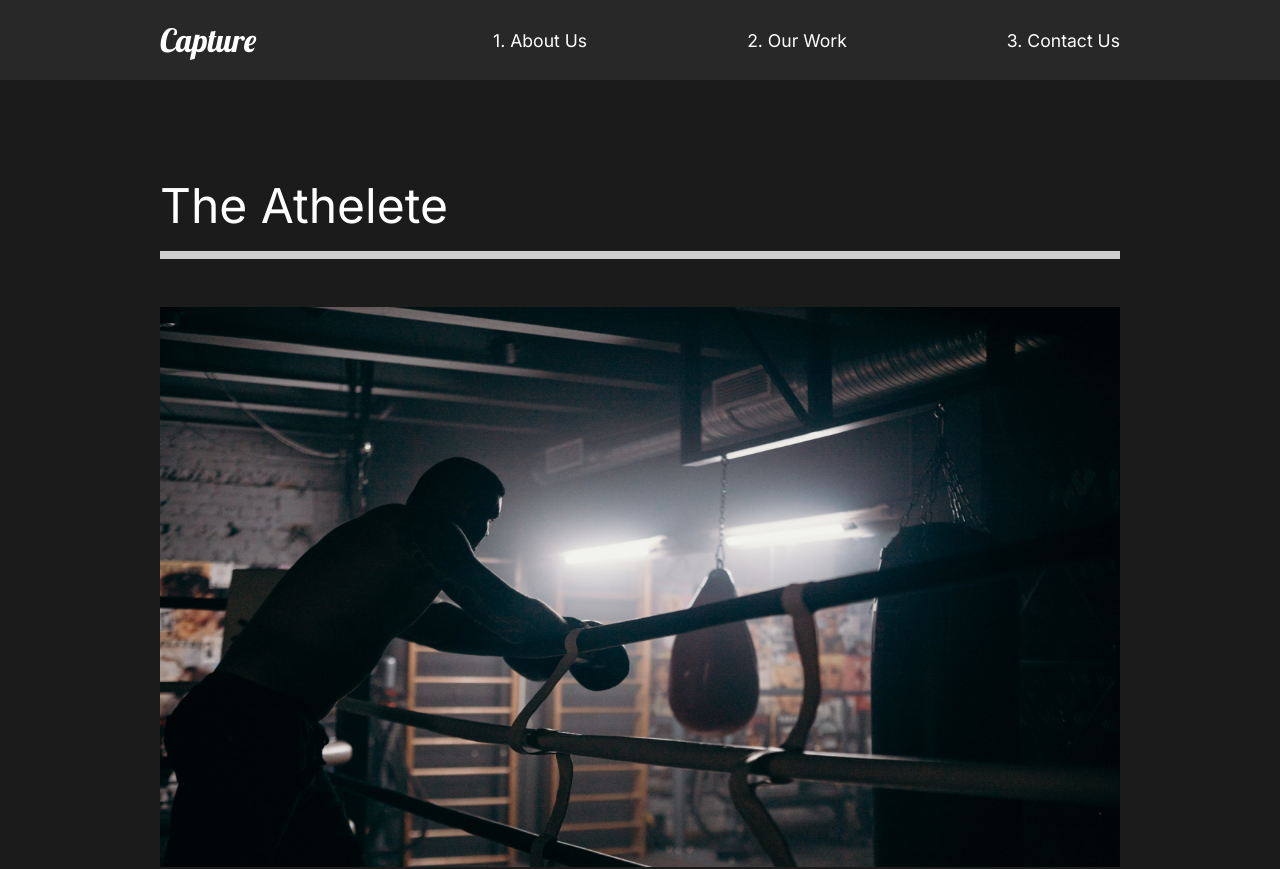
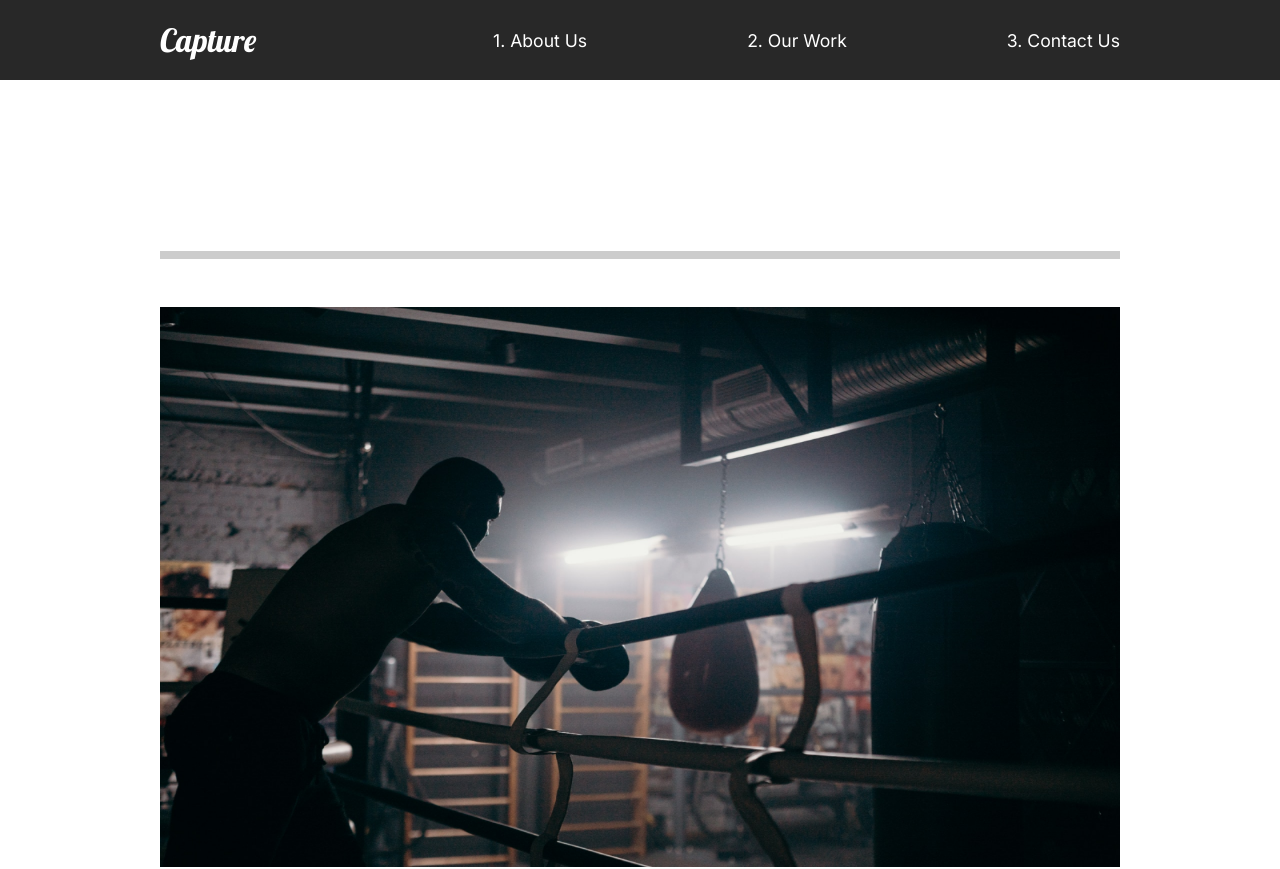
Before and after one commit to odeddugma/capture-website, a React (Create React App) app: page /work in a window 1280 px wide. Shown: the top 869 px of the page. Built offline with nearby package versions, Linux system fonts and the light colour scheme.

Commit message:
Page transitions

```diff
--- a/src/App.js
+++ b/src/App.js
@@ -1,27 +1,32 @@
 // Import global style
 import GlobalStyle from "./components/GlobalStyle";
 // Import pages
+import Nav from "./components/Nav";
 import AboutUs from "./pages/AboutUs";
 import OurWork from "./pages/OurWork";
 import ContactUs from "./pages/ContactUs";
 import MovieDetails from "./pages/MovieDetails";
 
 // Router
-import { Route, Routes } from "react-router-dom";
-
-import Nav from "./components/Nav";
+import { Route, Routes, useLocation } from "react-router-dom";
+// Animation
+import { AnimatePresence } from "framer-motion";
 
 function App() {
+	const location = useLocation();
+	console.log(location);
 	return (
 		<div className="App">
 			<GlobalStyle />
 			<Nav />
-			<Routes>
-				<Route path="/" element={<AboutUs />} />
-				<Route path="/work" element={<OurWork />} />
-				<Route path="/work/:id" element={<MovieDetails />} />
-				<Route path="/contact" element={<ContactUs />} />
-			</Routes>
+			<AnimatePresence exitBeforeEnter>
+				<Routes location={location} key={location.pathname}>
+					<Route path="/" element={<AboutUs />} />
+					<Route path="/work" element={<OurWork />} />
+					<Route path="/work/:id" element={<MovieDetails />} />
+					<Route path="/contact" element={<ContactUs />} />
+				</Routes>
+			</AnimatePresence>
 
 			{/*
       The old way before Reacr Router v6
--- /dev/null
+++ b/src/animation.js
@@ -0,0 +1,20 @@
+export const pageAnimation = {
+	hidden: {
+		opacity: 0,
+		y: 300,
+	},
+	show: {
+		opacity: 1,
+		y: 0,
+		transition: {
+			duration: 1,
+		},
+	},
+	exit: {
+		opacity: 0,
+		y: 300,
+		transition: {
+			duration: 1,
+		},
+	},
+};
--- a/src/pages/AboutUs.jsx
+++ b/src/pages/AboutUs.jsx
@@ -2,14 +2,22 @@
 import AboutSection from "../components/AboutSection";
 import ServicesSection from "../components/ServicesSection";
 import FaqSection from "../components/FaqSection";
+// Import animations
+import { motion } from "framer-motion";
+import { pageAnimation } from "../animation";
 
 const AboutUs = () => {
 	return (
-		<div>
+		<motion.div
+			variants={pageAnimation}
+			initial="hidden"
+			animate="show"
+			exit="exit"
+		>
 			<AboutSection />
 			<ServicesSection />
 			<FaqSection />
-		</div>
+		</motion.div>
 	);
 };
 
--- a/src/pages/ContactUs.jsx
+++ b/src/pages/ContactUs.jsx
@@ -1,8 +1,18 @@
+// Import animations
+import { motion } from "framer-motion";
+import { pageAnimation } from "../animation";
+
 const ContactUs = () => {
 	return (
-		<div>
+		<motion.div
+			variants={pageAnimation}
+			initial="hidden"
+			animate="show"
+			exit="exit"
+			style={{ background: "#fff" }}
+		>
 			<h1>Contact Us</h1>
-		</div>
+		</motion.div>
 	);
 };
 
--- a/src/pages/MovieDetails.jsx
+++ b/src/pages/MovieDetails.jsx
@@ -2,6 +2,10 @@
 import styled from "styled-components";
 import { useLocation } from "react-router-dom";
 import { MovieState } from "../movieState";
+
+// Import animations
+import { motion } from "framer-motion";
+import { pageAnimation } from "../animation";
 
 const MovieDetails = () => {
 	const location = useLocation();
@@ -16,7 +20,12 @@
 	}, [movies, url]);
 
 	return (
-		<MovieDetailsSC>
+		<MovieDetailsSC
+			variants={pageAnimation}
+			initial="hidden"
+			animate="show"
+			exit="exit"
+		>
 			{movie && (
 				<>
 					<HeadlineSC>
@@ -41,7 +50,7 @@
 	);
 };
 
-const MovieDetailsSC = styled.div`
+const MovieDetailsSC = styled(motion.div)`
 	color: white;
 `;
 const HeadlineSC = styled.div`
--- a/src/pages/OurWork.jsx
+++ b/src/pages/OurWork.jsx
@@ -1,5 +1,8 @@
 import styled from "styled-components";
 import { Link } from "react-router-dom";
+// Import animations
+import { motion } from "framer-motion";
+import { pageAnimation } from "../animation";
 
 // Import Images
 import athlete from "../img/athlete-small.png";
@@ -8,7 +11,13 @@
 
 const OurWork = () => {
 	return (
-		<WorkSC>
+		<WorkSC
+			variants={pageAnimation}
+			initial="hidden"
+			animate="show"
+			exit="exit"
+			style={{ background: "#fff" }}
+		>
 			<MovieSC>
 				<h2>The Athelete</h2>
 				<div className="line"></div>
@@ -34,7 +43,7 @@
 	);
 };
 
-const WorkSC = styled.div`
+const WorkSC = styled(motion.div)`
 	min-height: 100vh;
 	overflow: hidden;
 	padding: 5rem 10rem;
```
